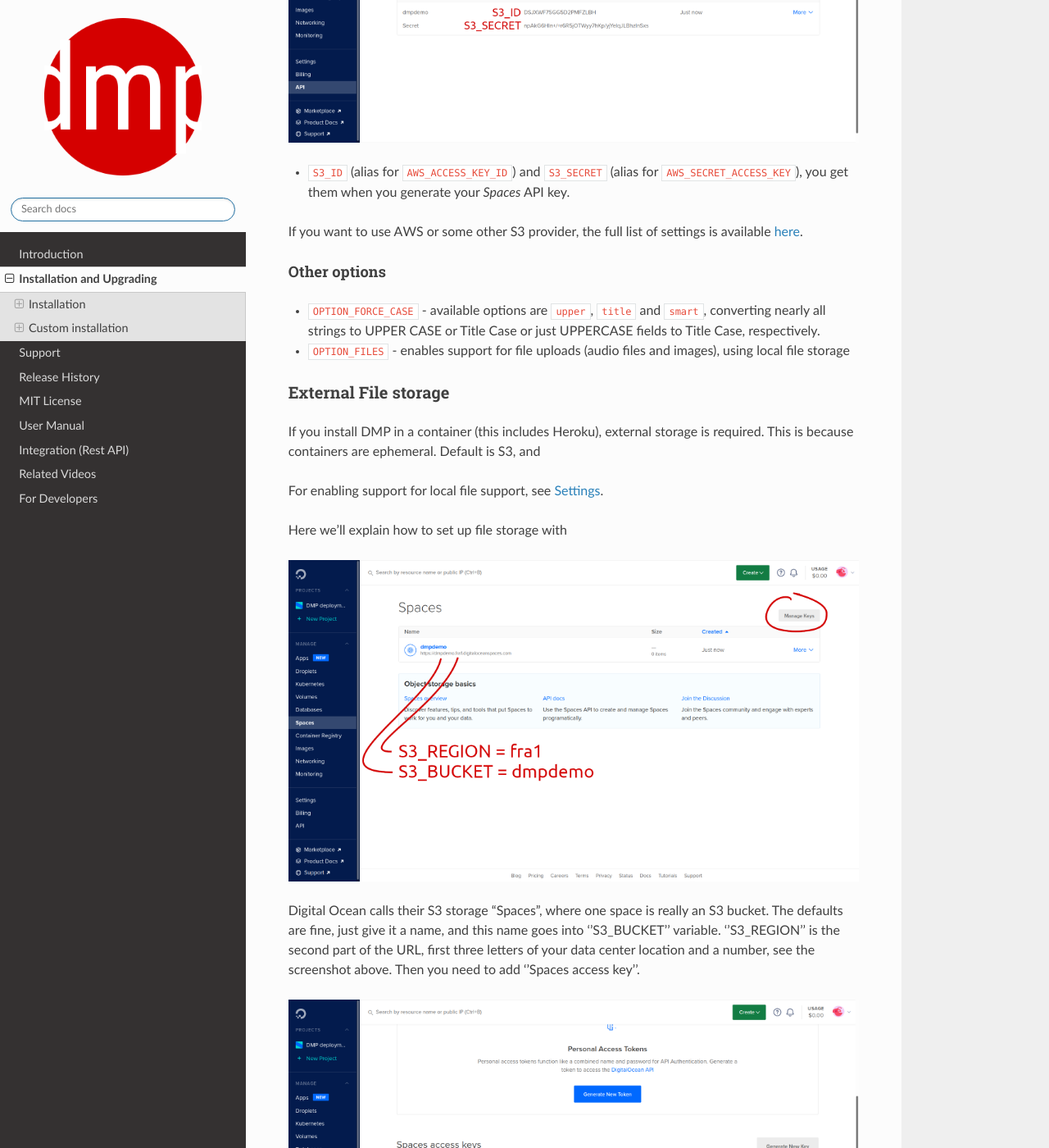
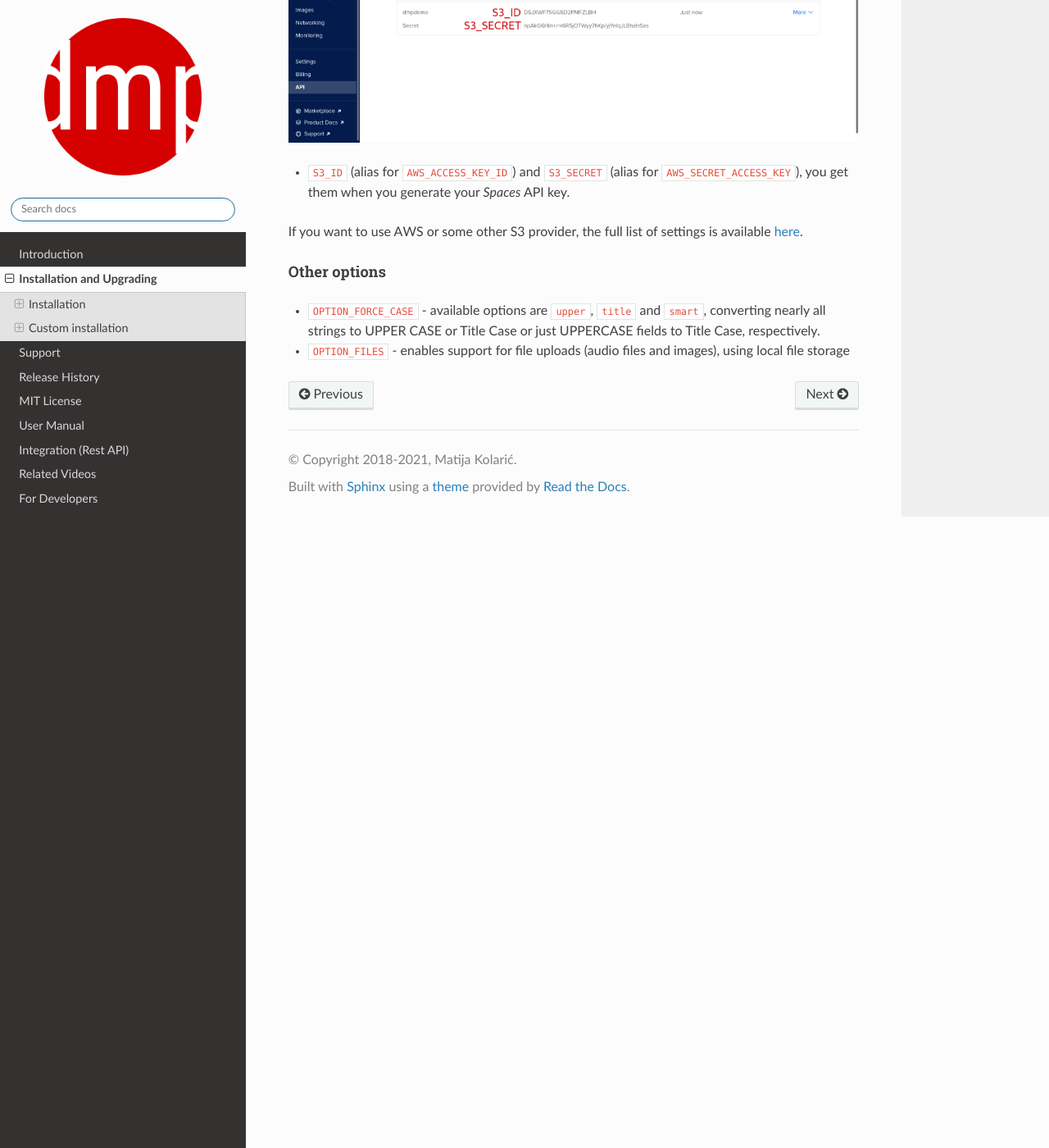
Before and after one commit to matijakolaric-com/django-music-publisher, a Sphinx documentation site: the page built from docs/installation.rst, in a window 1280 px wide and 1400 px high, scrolled down 3720 px. Shown: the whole window at 82% size. Built offline with Sphinx 7.4.7 and the Read the Docs theme 2.0.0, drawn with Linux system fonts in a browser that asks for light colours; some of the changed text lies outside the part shown.

Commit message:
setting up 22.1

```diff
--- a/docs/installation.rst
+++ b/docs/installation.rst
@@ -110,7 +110,7 @@
 Recommended S3 provider is `Digital Ocean <https://m.do.co/c/b05ea0e8ec84>`_, it is simpler to set up and more affordable
 than AWS. They call S3 *Spaces*.
 
-For Digital Ocean, you need to set up only four settings.
+For Digital Ocean, you need to set up only four config (environment) variables.
 
 .. figure:: /images/installation_do_f1.png
    :width: 100%
@@ -140,28 +140,3 @@
 
 * ``OPTION_FILES`` - enables support for file uploads (audio files and images), using
   local file storage
-
-
-External File storage
-======================================================
-
-If you install DMP in a container (this includes Heroku), external storage is required.
-This is because containers are ephemeral. Default is S3, and
-
-For enabling support for local file support, see `Settings`_.
-
-Here we'll explain how to set up file storage with
-
-.. figure:: /images/installation_do_f1.png
-   :width: 100%
-
-Digital Ocean calls their S3 storage "Spaces", where one space is really an S3 bucket.
-The defaults are fine, just give it a name, and this name goes into ''S3_BUCKET'' variable.
-''S3_REGION'' is the second part of the URL, first three letters of your data center location
-and a number, see the screenshot above. Then you need to add ''Spaces access key''.
-
-.. figure:: /images/installation_do_f2.png
-   :width: 100%
-
-When you are done, put the values into ''S3_ID'' and ''S3_SECRET''. If you have additional
-fields (e.g. ''image'') in writers, your file storage is ready.
```
